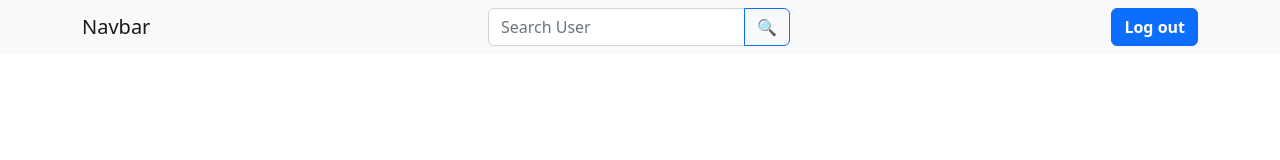
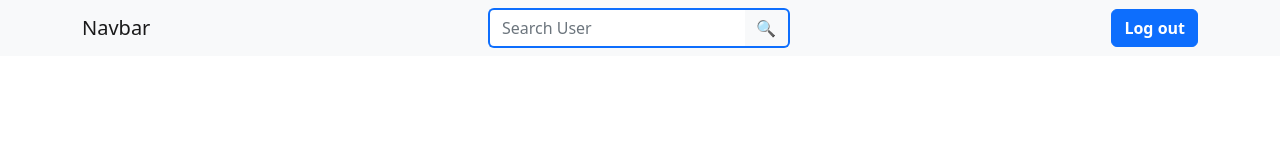
Before and after one commit to manishshahi1/template, a plain HTML site: page dashboard.html in a window 1280 px wide. Drawn offline with nearby package versions, Linux system fonts and the light colour scheme.

Commit message:
changes in navbar search box

```diff
--- a/dashboard.html
+++ b/dashboard.html
@@ -29,13 +29,13 @@
           <div class="input-group">
             <input
               type="text"
-              class="form-control"
+              class="form-control border border-end-0 border-primary border-2"
               placeholder="Search User"
               aria-label="Search User"
               aria-describedby="button-addon2"
             />
             <button
-              class="btn btn-outline-primary"
+              class="btn border border-primary border-start-0 border-2 btn-outline-primary"
               type="button"
               id="button-addon2"
             >
```
